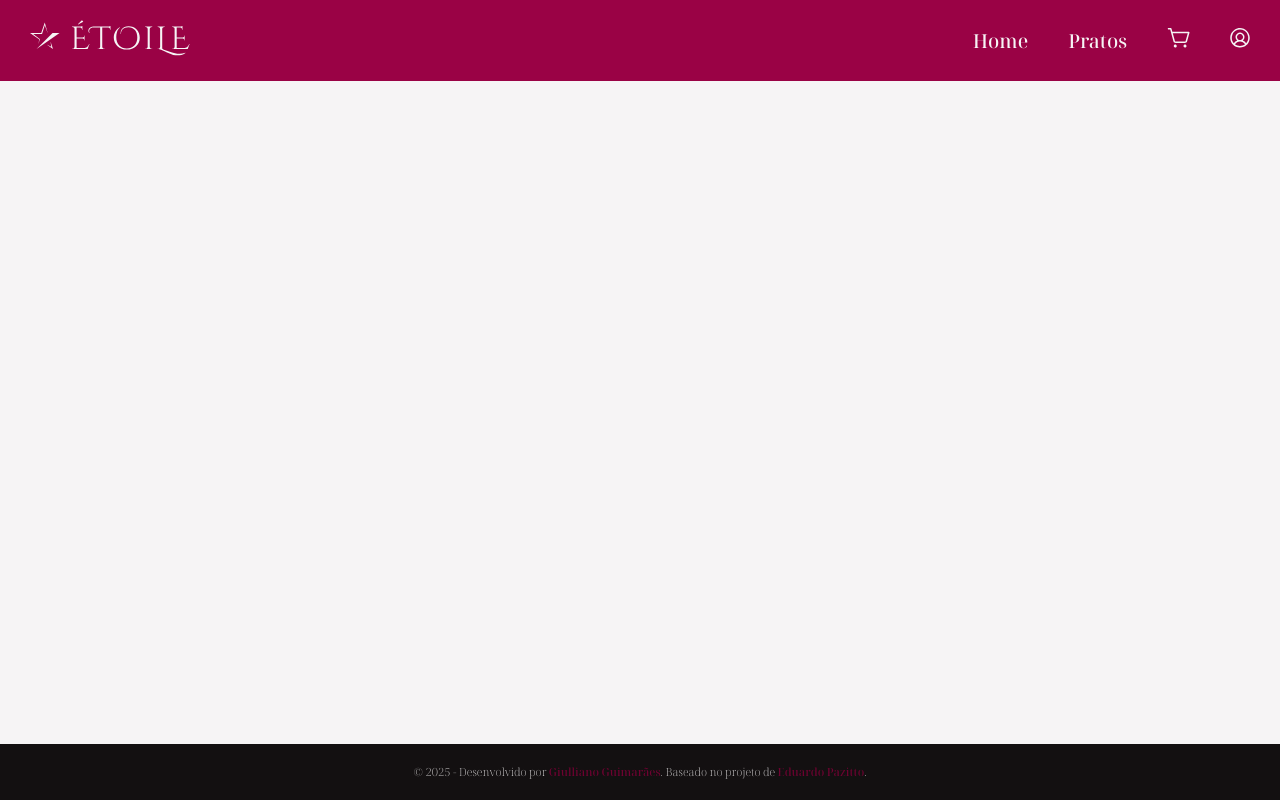
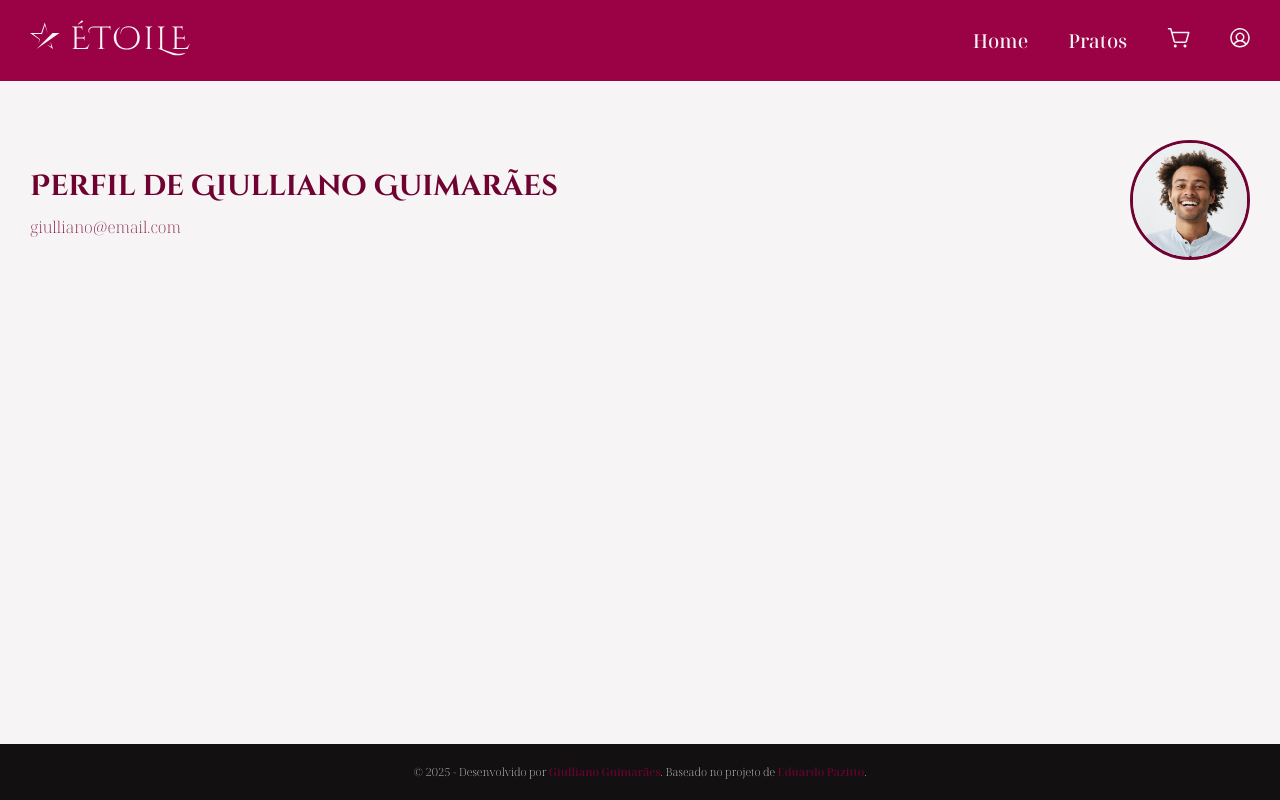
Before and after one commit to giullianoth/Etoile-React, a React (Vite) app: page /perfil in a window 1280 px wide. Built offline with nearby package versions, Linux system fonts and the light colour scheme.

Commit message:
página de perfil

```diff
--- a/src/components/SectionTitle/index.jsx
+++ b/src/components/SectionTitle/index.jsx
@@ -1,8 +1,8 @@
 import styles from './SectionTitle.module.css'
 
-const SectionTitle = ({ children }) => {
+const SectionTitle = ({ children, className }) => {
     return (
-        <header className={styles.sectionTitle}>
+        <header className={styles.sectionTitle + (className ? ` ${className}` : "")}>
             <h1>{children}</h1>
         </header>
     )
--- /dev/null
+++ b/src/components/pages/profile/User/User.module.css
@@ -0,0 +1,47 @@
+.user {
+    width: 100%;
+}
+
+.user__container {
+    display: flex;
+    justify-content: center;
+    align-items: center;
+    flex-wrap: wrap;
+    row-gap: 20px;
+    padding-top: 140px;
+}
+
+.user__photo {
+    flex-basis: 120px;
+}
+
+.user__photo img {
+    width: 120px;
+    height: 120px;
+    object-fit: cover;
+    object-position: center;
+    border: 3px solid var(--color-claret);
+    border-radius: 50%;
+}
+
+.user__info {
+    flex-basis: 100px;
+    text-align: center;
+    color: var(--color-claret);
+}
+
+.user__name {
+    margin-bottom: 10px;
+}
+
+@media screen and (min-width: 992px) {
+    .user__container {
+        justify-content: space-between;
+        flex-direction: row-reverse;
+    }
+
+    .user__info {
+        flex-basis: unset;
+        text-align: left;
+    }
+}
--- /dev/null
+++ b/src/components/pages/profile/User/index.jsx
@@ -0,0 +1,24 @@
+import Container from '../../../Container'
+import styles from './User.module.css'
+import userAvatar from "../../../../assets/images/avatar.jpg"
+import SectionTitle from "../../../SectionTitle"
+
+const User = () => {
+  return (
+    <section className={styles.user}>
+        <Container spaced={true} className={styles.user__container}>
+            <div className={styles.user__photo}>
+                <img src={userAvatar} alt="Giulliano Guimarães" />
+            </div>
+
+            <div className={styles.user__info}>
+                <SectionTitle className={styles.user__name}>Perfil de Giulliano Guimarães</SectionTitle>
+
+                <p className={styles.user__email}>giulliano@email.com</p>
+            </div>
+        </Container>
+    </section>
+  )
+}
+
+export default User
--- a/src/pages/Profile/index.jsx
+++ b/src/pages/Profile/index.jsx
@@ -1,5 +1,6 @@
 import Footer from "../../components/Footer"
 import Header from "../../components/Header"
+import User from "../../components/pages/profile/User"
 import ScrollUp from "../../components/ScrollUp"
 
 const Profile = () => {
@@ -7,7 +8,7 @@ const Profile = () => {
         <>
             <Header authenticated={true} />
             <main>
-                <div>Profile</div>
+                <User />
             </main>
             <Footer authenticated={true} />
             <ScrollUp />
```
Also changed, not shown: src/assets/images/avatar.jpg (added).
